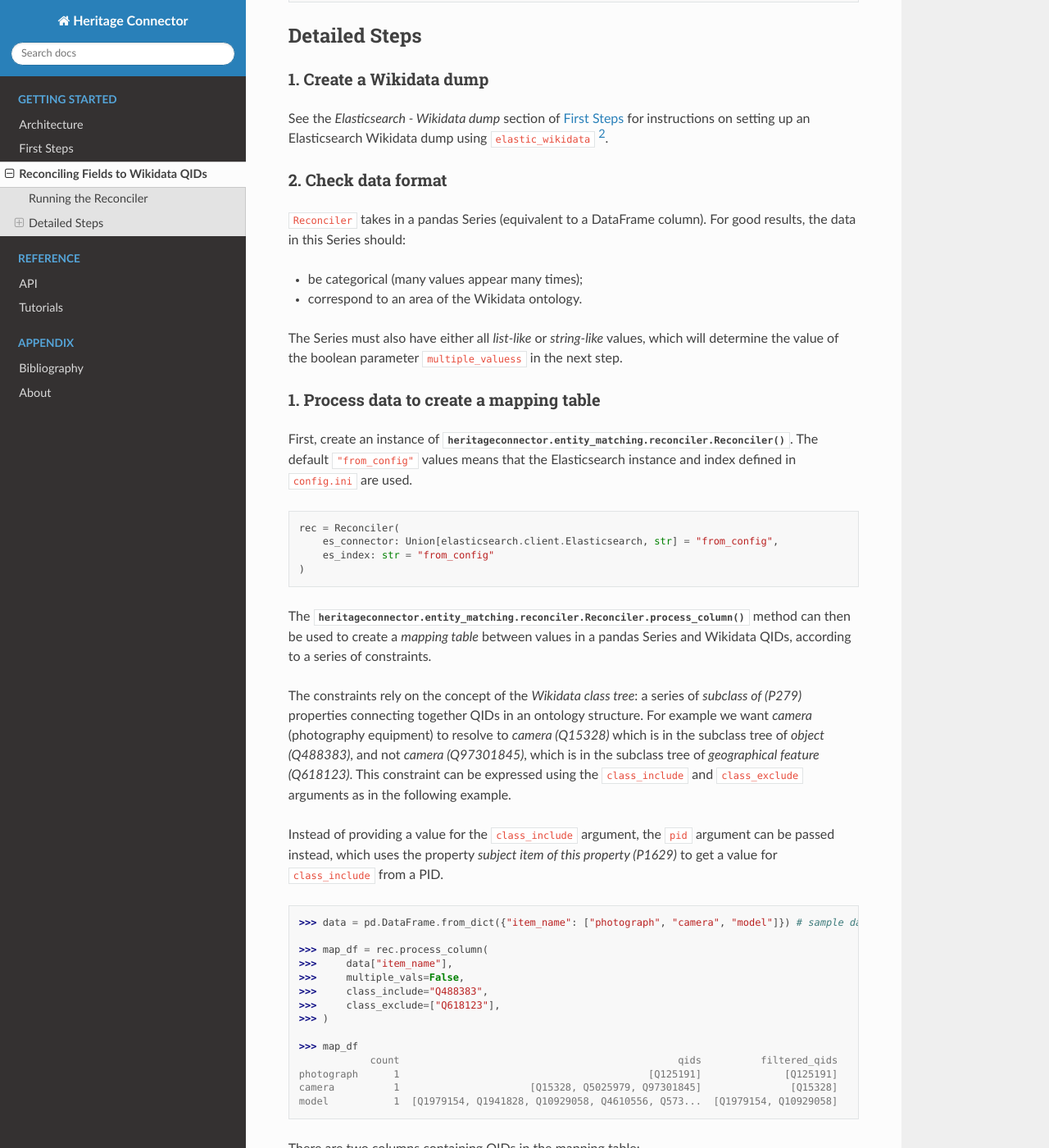
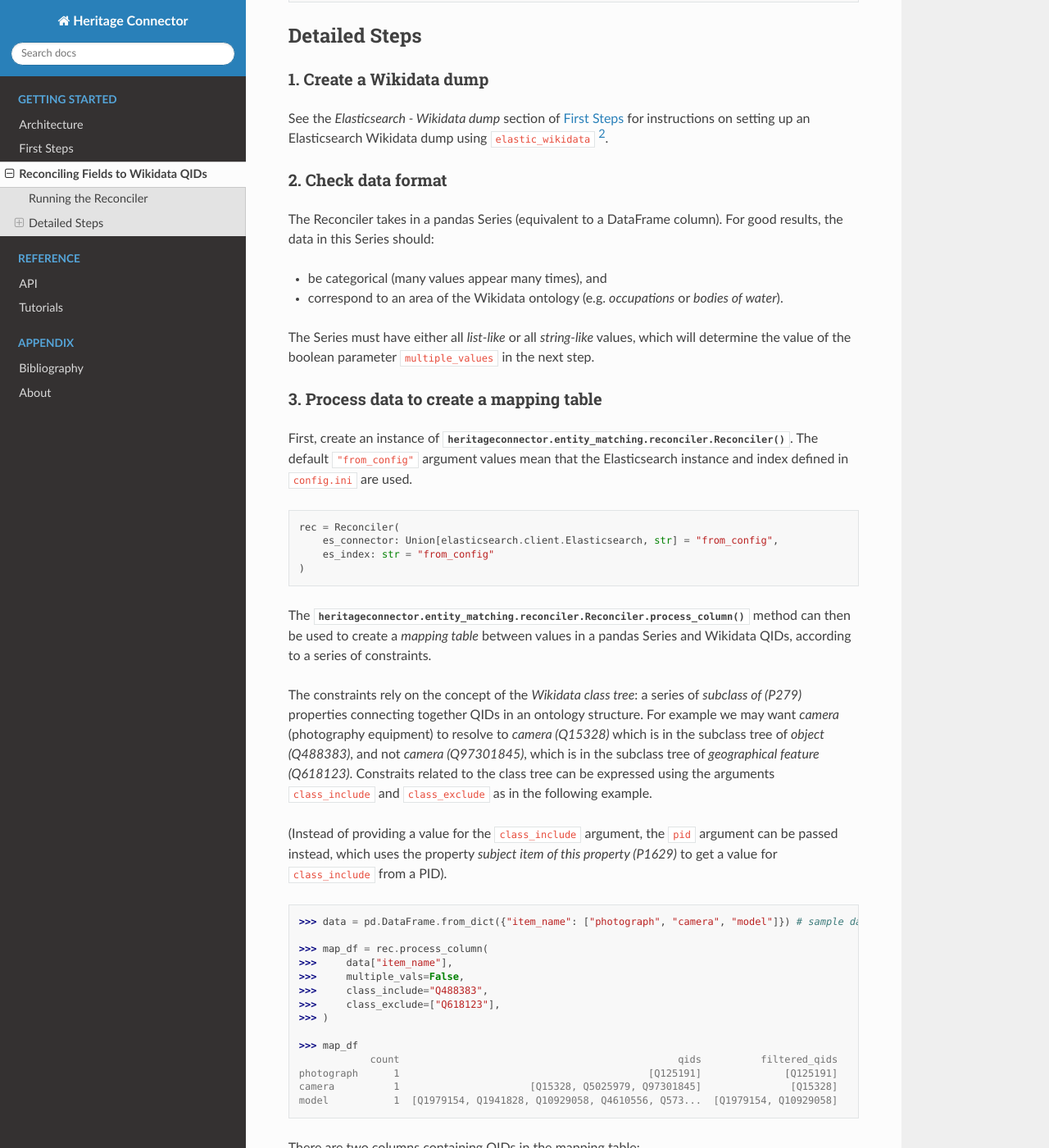
Before and after one commit to TheScienceMuseum/heritage-connector, a Sphinx documentation site: the page built from docs/reconciling_fields.rst, in a window 1280 px wide and 1400 px high, scrolled down 1169 px. Shown: the whole window at 82% size. Built offline with Sphinx 7.4.7 and the Read the Docs theme 2.0.0, drawn with Linux system fonts in a browser that asks for light colours; pages that are not in the unit, such as notebooks, are missing from menus.

Commit message:
proofread reconciler docs

```diff
--- a/docs/reconciling_fields.rst
+++ b/docs/reconciling_fields.rst
@@ -61,17 +61,17 @@ See the *Elasticsearch - Wikidata dump* section of `First Steps <getting_started
 2. Check data format
 *********************
 
-:code:`Reconciler` takes in a pandas Series (equivalent to a DataFrame column). For good results, the data in this Series should:
+The Reconciler takes in a pandas Series (equivalent to a DataFrame column). For good results, the data in this Series should:
 
-* be categorical (many values appear many times);
-* correspond to an area of the Wikidata ontology.
+* be categorical (many values appear many times), and
+* correspond to an area of the Wikidata ontology (e.g. *occupations* or *bodies of water*).
 
-The Series must also have either all *list-like* or *string-like* values, which will determine the value of the boolean parameter :code:`multiple_valuess` in the next step.
+The Series must have either all *list-like* or all *string-like* values, which will determine the value of the boolean parameter :code:`multiple_values` in the next step.
 
-1. Process data to create a mapping table
+3. Process data to create a mapping table
 ******************************************
 
-First, create an instance of :py:meth:`heritageconnector.entity_matching.reconciler.Reconciler`. The default :code:`"from_config"` values means that the Elasticsearch instance and index defined in :code:`config.ini` are used.
+First, create an instance of :py:meth:`heritageconnector.entity_matching.reconciler.Reconciler`. The default :code:`"from_config"` argument values mean that the Elasticsearch instance and index defined in :code:`config.ini` are used.
 
 .. code-block:: python
 
@@ -83,9 +83,9 @@ First, create an instance of :py:meth:`heritageconnector.entity_matching.reconci
 
 The :py:meth:`heritageconnector.entity_matching.reconciler.Reconciler.process_column` method can then be used to create a *mapping table* between values in a pandas Series and Wikidata QIDs, according to a series of constraints.
 
-The constraints rely on the concept of the *Wikidata class tree*: a series of *subclass of (P279)* properties connecting together QIDs in an ontology structure. For example we want *camera* (photography equipment) to resolve to *camera (Q15328)* which is in the subclass tree of *object (Q488383)*, and not *camera (Q97301845)*, which is in the subclass tree of *geographical feature (Q618123)*. This constraint can be expressed using the :code:`class_include` and :code:`class_exclude` arguments as in the following example.
+The constraints rely on the concept of the *Wikidata class tree*: a series of *subclass of (P279)* properties connecting together QIDs in an ontology structure. For example we may want *camera* (photography equipment) to resolve to *camera (Q15328)* which is in the subclass tree of *object (Q488383)*, and not *camera (Q97301845)*, which is in the subclass tree of *geographical feature (Q618123)*. Constraits related to the class tree can be expressed using the arguments :code:`class_include` and :code:`class_exclude` as in the following example.
 
-Instead of providing a value for the :code:`class_include` argument, the :code:`pid` argument can be passed instead, which uses the property *subject item of this property (P1629)* to get a value for :code:`class_include` from a PID.
+(Instead of providing a value for the :code:`class_include` argument, the :code:`pid` argument can be passed instead, which uses the property *subject item of this property (P1629)* to get a value for :code:`class_include` from a PID).
 
 .. code-block:: python
 
```
